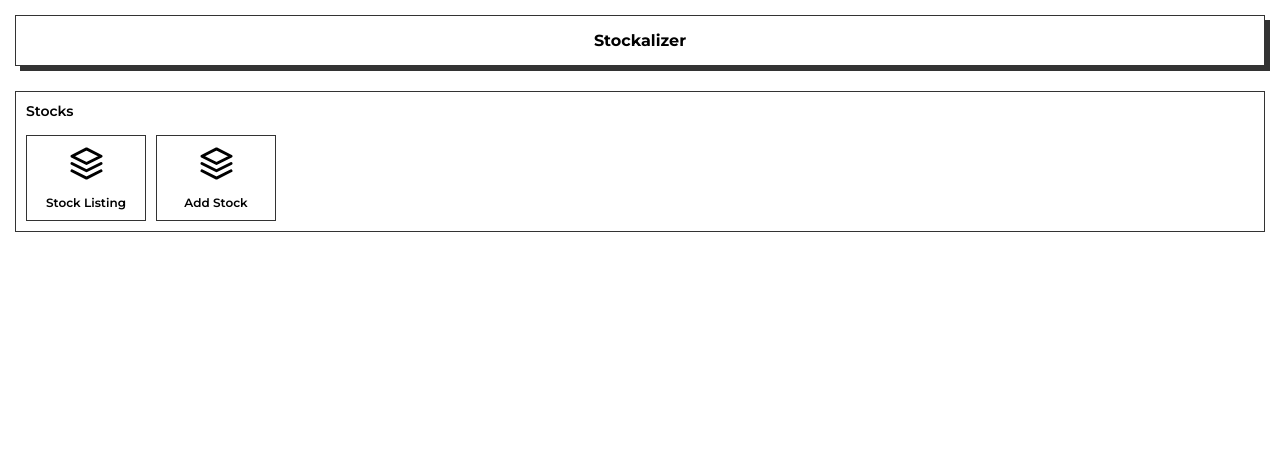
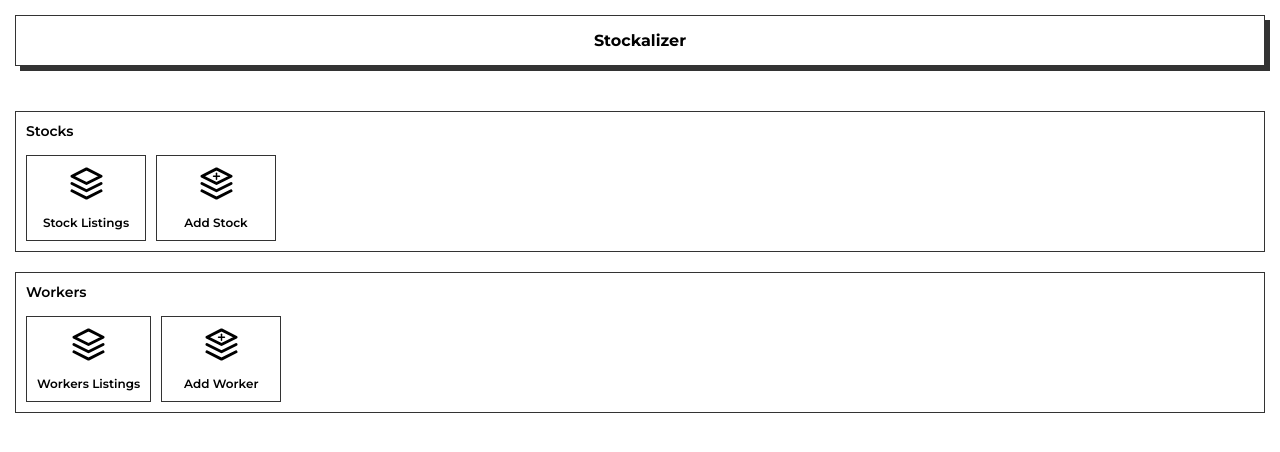
Before and after one commit to ak95305/stockalizer, a React (Vite) app in the folder client/: page / in a window 1280 px wide. Shown: the top 452 px of the page. Built offline with nearby package versions, Linux system fonts and the light colour scheme.

Commit message:
some progress

```diff
--- a/client/src/components/Form/Button/button.jsx
+++ b/client/src/components/Form/Button/button.jsx
@@ -1,13 +1,13 @@
 import React from 'react'
 import './button.css'
 
-function Button({ tagType, label, btnType, className, onClick }) {
+function Button({ tagType, label, btnType, className, onClick, formBtnType }) {
   return (
     <>
       {
         tagType == 'a' ?
         <a className={`btn btn-${btnType} ${className}`} onClick={onClick}>{ label }</a>
-        : <button className={`btn btn-${btnType} ${className}`} onClick={onClick}>{ label }</button>
+        : <button className={`btn btn-${btnType} ${className}`} onClick={onClick} type={formBtnType}>{ label }</button>
       }
     </>
   )
--- a/client/src/components/Form/NumInput/NumInput.jsx
+++ b/client/src/components/Form/NumInput/NumInput.jsx
@@ -1,6 +1,6 @@
 import React, { useState } from 'react'
 import './num-input.css'
-import Button from '../Button/button'
+import Button from '../Button/Button'
 
 function NumInput({ closeNumBox, submitNumBox, name, value }) {
   const [result, setResult] = useState(value ? value : '')
--- a/client/src/components/Form/NumInput/num-input.css
+++ b/client/src/components/Form/NumInput/num-input.css
@@ -1,9 +1,9 @@
 .num_input{
-    position: absolute;
+    position: fixed;
     top: 0;
     left: 0;
     width: 100%;
-    height: 100%;
+    height: 100vh;
     background-color: #000000aa;
     z-index: 999;
     display: flex;
--- a/client/src/views/Home/Home.jsx
+++ b/client/src/views/Home/Home.jsx
@@ -3,38 +3,77 @@ import "./home.css"
 import { Link } from 'react-router-dom/cjs/react-router-dom.min'
 
 function Home() {
+  const navigations = [
+    {
+        id: 'stocks',
+        title: 'Stocks',
+        options: [
+            {
+                id: 1,
+                title: 'Stock Listings',
+                url: '/stocks',
+                icon_url: './layers.svg'
+            },
+            {
+                id: 2,
+                title: 'Add Stock',
+                url: '/add-stock',
+                icon_url: './layers_add.svg'
+            }
+        ]
+    },
+    {
+        id:'workers',
+        title: 'Workers',
+        options: [
+            {
+                id: 1,
+                title: 'Workers Listings',
+                url: '/workers',
+                icon_url: './layers.svg'
+            },
+            {
+                id: 2,
+                title: 'Add Worker',
+                url: '/add-worker',
+                icon_url: './layers_add.svg'
+            }
+        ]
+    }
+  ]
+
   return (
     <>
         <div className="home_container">
-            <div className="option_box">
-                <div className="option_heading">Stocks</div>
+            {
+                navigations && navigations.map((item, index) => {
+                    return (
+                        <div className="option_box" key={item.id}>
+                            <div className="option_heading">{ item.title }</div>
                             <div className="option_lists">
-                    <div className="opt">
-                        <Link to="/stocks">
+                                {
+                                    item.options && item.options.map((item, index) => {
+                                        return (
+                                            <div className="opt" key={item.id}>
+                                                <Link to={item.url}>
                                                     <div className="opt_inner">
                                                         <div className="opt_icon">
-                                    <img src="./layers.svg" alt="" />
+                                                            <img src={item.icon_url} alt="" />
                                                         </div>
                                                         <div className="opt_title">
-                                    Stock Listing
+                                                            {item.title}
                                                         </div>
                                                     </div>
                                                 </Link>
                                             </div>
-                    <div className="opt">
-                        <Link to="/add-stock">
-                            <div className="opt_inner">
-                                <div className="opt_icon">
-                                    <img src="./layers.svg" alt="" />
-                                </div>
-                                <div className="opt_title">
-                                    Add Stock
+                                        )
+                                    })
+                                }
                             </div>
                         </div>
-                        </Link>
-                    </div>
-                </div>
-            </div>
+                    )
+                })
+            }
         </div>
     </>
   )
--- a/client/src/views/Home/home.css
+++ b/client/src/views/Home/home.css
@@ -1,6 +1,7 @@
 .home_container .option_box {
     border: 1px solid #333;
     padding: 10px;
+    margin-top: 20px;
 }
 
 .home_container .option_box .option_heading{
--- a/client/src/views/Stock/AddStock.jsx
+++ b/client/src/views/Stock/AddStock.jsx
@@ -1,7 +1,7 @@
 import React, { useState } from 'react'
 import './add_stock.css'
 import Input from '../../components/Form/Input/Input'
-import Button from '../../components/Form/Button/button'
+import Button from '../../components/Form/Button/Button'
 import NumInput from '../../components/Form/NumInput/NumInput'
 import { postApi } from '../../utils/helper'
 
@@ -56,6 +56,16 @@ function AddStock() {
     }
   }
 
+  const resetFormHandler = () => {
+    setFormData({
+      lotNo: '',
+      desc: '',
+      qty: '',
+      price: '',
+      date: ''
+    })
+  }
+
   return (
     <>
         <h1>Add Stock</h1>
@@ -77,8 +87,7 @@ function AddStock() {
 
                 { apiMessage }
                 <div className="btn_group">
-                  <Button btnType='grey' label='Reset' className='reset_btn' />
-                  <Button btnType='primary' label='Next' className='submit_btn' />
+                  <Button btnType='primary' label='Add' className='submit_btn' formBtnType='submit' />
                 </div>
             </form>
         </div>
--- a/client/src/views/Stock/add_stock.css
+++ b/client/src/views/Stock/add_stock.css
@@ -6,7 +6,7 @@
 }
 
 .add_stock_container form{
-    margin-top: 50px;
+    margin-top: 20px;
     min-width: 350px;
 }
 
```
Also changed, not shown: client/public/layers_add.svg (added), 1 other file (tests, documents, lock files or other folders). Lines whose indentation alone changed are shown as unchanged.
